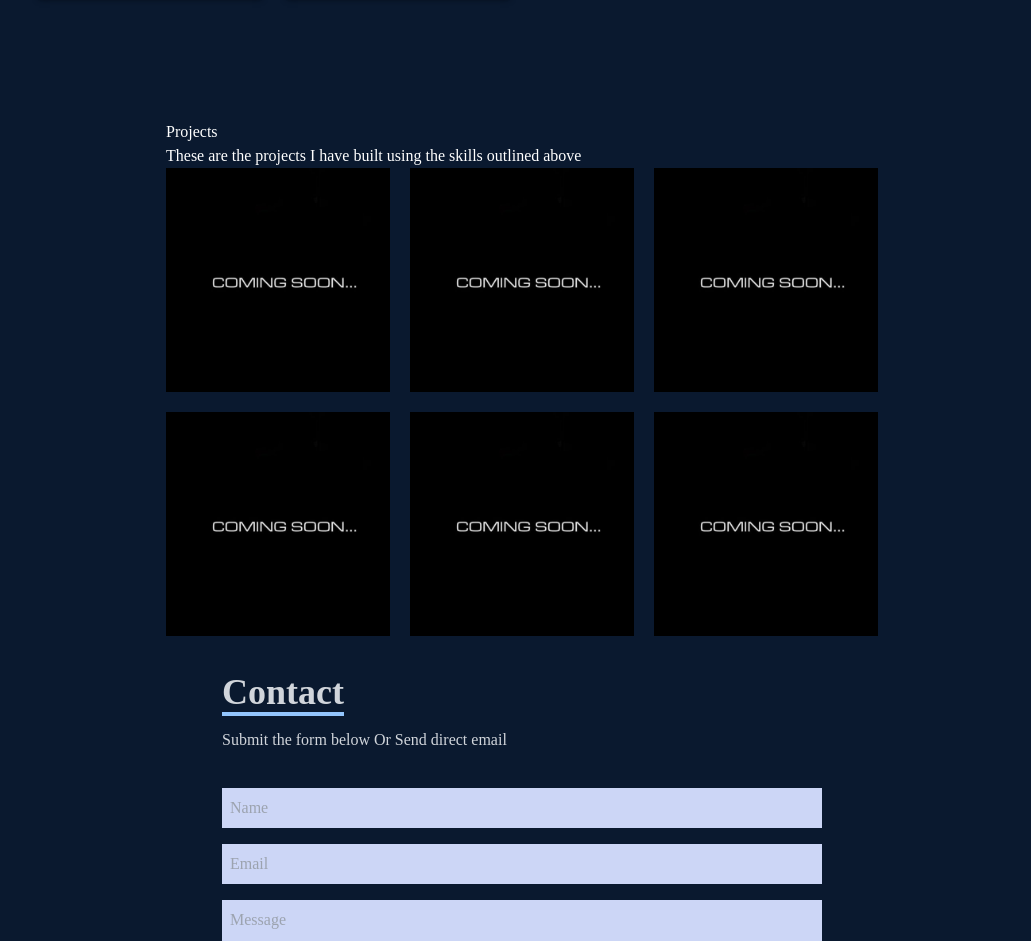
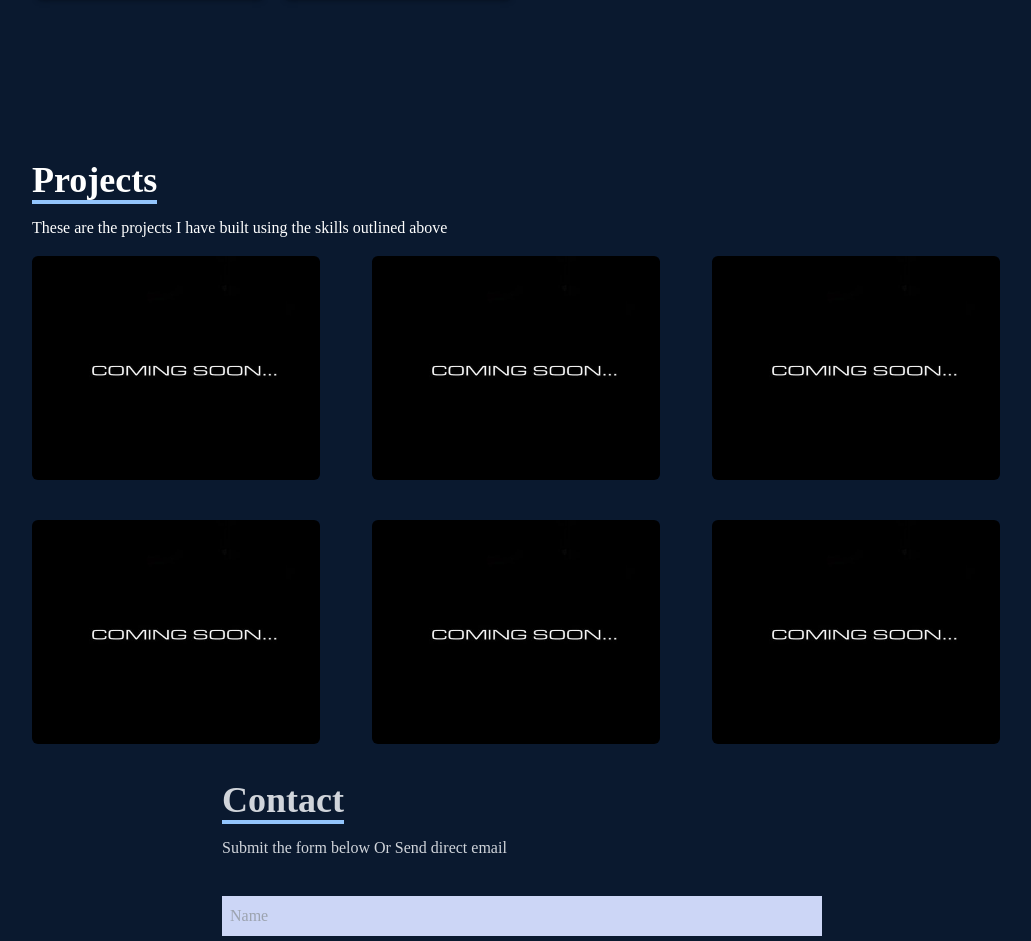
Before and after one commit to OussamaDeghfel/PortFolio, a React (Create React App) app: page / in a window 1280 px wide. Shown: the part 2280-3221 px from the top of the page, without its empty margins (118-1149 px from the left). Built offline with nearby package versions, Linux system fonts and the light colour scheme.

Commit message:
add styling

```diff
--- a/src/components/projectEdit.jsx
+++ b/src/components/projectEdit.jsx
@@ -3,28 +3,30 @@ import comingSoon from "../assets/projects/ComingSoon.jpg"
 
 const ProjectEdit = () => {
   return (
-    <div className='grid justify-around bg-[#0a192f] text-white  items-center w-full h-full'>
-        <h1>Projects</h1>
-        <p>These are the projects I have built using the skills outlined above</p>
-        <div className='grid grid-cols-3 gap-5'>
-            <div className='flex h-56 w-56'>
-                <img src={comingSoon} alt="comming soon project" />
+    <div className='flex pt-10 justify-around bg-[#0a192f] text-white items-center w-full h-full'>
+        <div className='w-[980px] '>
+        <h1 className='text-4xl font-bold inline border-b-4 border-blue-300'>Projects</h1>
+        <p className='py-4'>These are the projects I have built using the skills outlined above</p>
+        <div className='grid grid-cols-3 w-full gap-10'>
+            <div className='flex'>
+                <img src={comingSoon} alt="comming soon project" className='rounded-md h-56 w-72' />
             </div>
-            <div className='flex h-56 w-56'>
-                <img src={comingSoon} alt="comming soon project" />
+            <div className='flex'>
+                <img src={comingSoon} alt="comming soon project" className='rounded-md h-56 w-72' />
             </div>
-            <div className='flex h-56 w-56'>
-                <img src={comingSoon} alt="comming soon project" />
+            <div className='flex'>
+                <img src={comingSoon} alt="comming soon project" className='rounded-md h-56 w-72'/>
             </div>
-            <div className='flex h-56 w-56'>
-                <img src={comingSoon} alt="comming soon project" />
+            <div className='flex'>
+                <img src={comingSoon} alt="comming soon project" className='rounded-md h-56 w-72'/>
             </div>
-            <div className='flex h-56 w-56'>
-                <img src={comingSoon} alt="comming soon project" />
+            <div className='flex'>
+                <img src={comingSoon} alt="comming soon project" className='rounded-md h-56 w-72'/>
             </div>
-            <div className='flex h-56 w-56'>
-                <img src={comingSoon} alt="comming soon project" />
+            <div className='flex'>
+                <img src={comingSoon} alt="comming soon project" className='rounded-md h-56 w-72'/>
             </div>
+        </div>
         </div>
     </div>
   )
```
